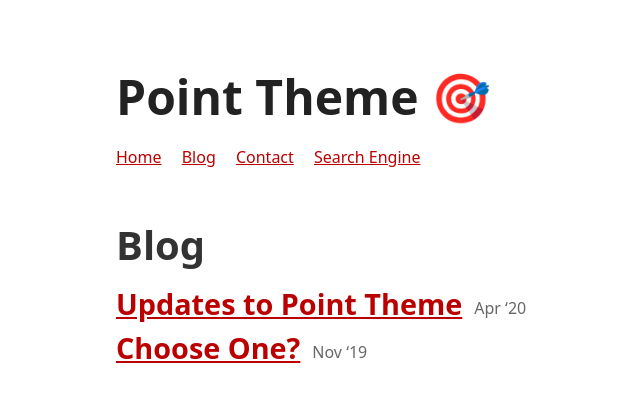
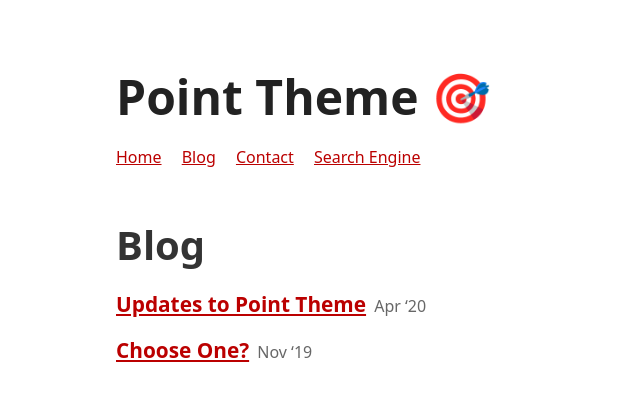
Before and after one commit to katmh/point-theme, a Jekyll site: the page built from blog.md, in a window 1280 px wide. Shown: the top 402 px of the page, without its empty margins (174-814 px from the left). Built offline with Jekyll 4.4.1, drawn with Linux system fonts in a browser that asks for light colours.

Commit message:
Fix blog post title styles

```diff
--- a/_includes/posts-list-item.html
+++ b/_includes/posts-list-item.html
@@ -1,10 +1,10 @@
 <li class="posts-list-item">
   <div class="posts-list-title">
-    <h2>
+    <h3 class="title">
       <a href="{{ post.url }}">
         {{ post.title }}
       </a>
-    </h2>
+    </h3>
     <span class="timestamp timestamp-inline">
       {% include post-date.html %}
     </span>
--- a/styles/styles.scss
+++ b/styles/styles.scss
@@ -125,7 +125,6 @@ img {
 }
 
 .posts-list-title {
-  display: flex;
   margin-bottom: 0.75rem;
 }
 
@@ -133,8 +132,9 @@ img {
   margin-top: 1.25rem;
 }
 
-.posts-list-item h2 {
-  margin: 0 0.75rem 0 0;
+.posts-list-item .title {
+  margin: 0 0.25rem 0 0;
+  display: inline-block;
 }
 
 .timestamp {
@@ -144,6 +144,7 @@ img {
 .timestamp-inline {
   line-height: 1;
   align-self: flex-end;
+  display: inline-block;
 }
 
 .timestamp-block {
```
